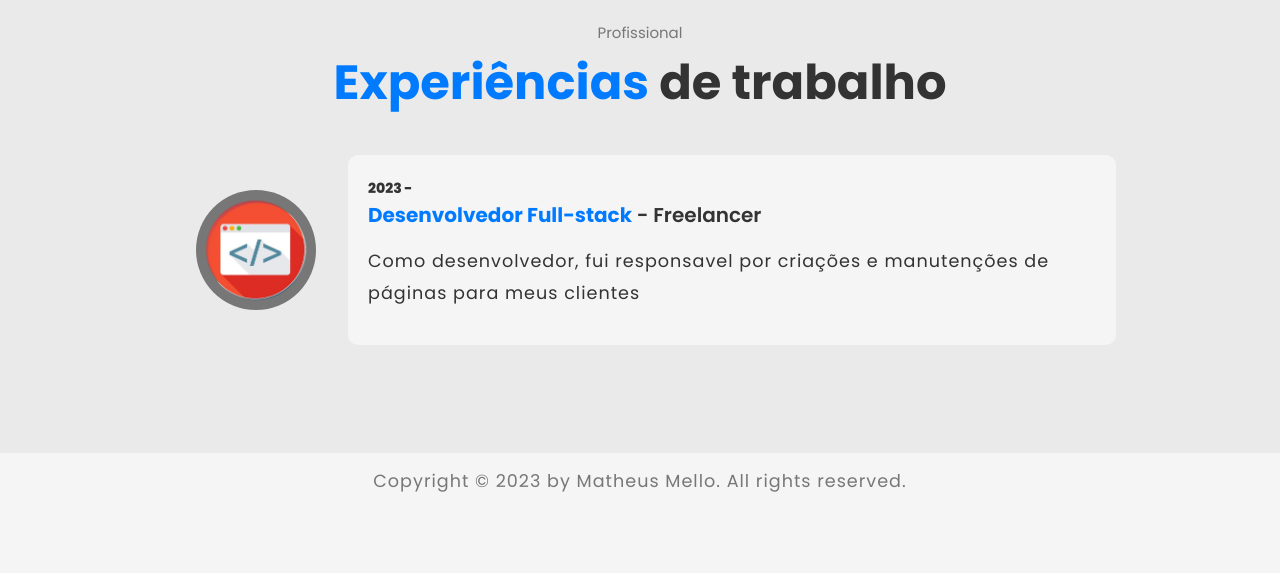
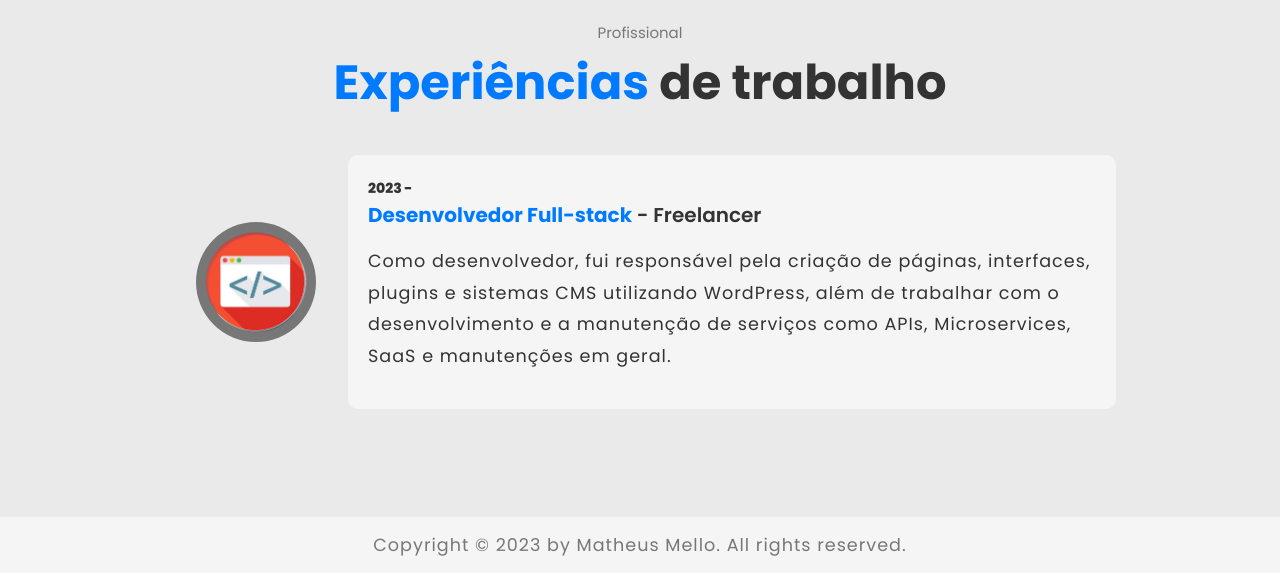
Before and after one commit to matheusgmello/portfolio, a plain HTML site: page index.html in a window 1280 px wide. Shown: the part 4908-5481 px from the top of the page. Before the commit the page ends 5417 px from the top, so only its background shows below. Drawn offline with nearby package versions, Linux system fonts and the light colour scheme.

Commit message:
fix: descrição da experiência

```diff
--- a/index.html
+++ b/index.html
@@ -285,7 +285,7 @@
                 <div class="text-box">
                     <small>2023 - </small>
                     <h5><b><span>Desenvolvedor Full-stack</span></b>  - Freelancer </h5>
-                    <p>Como desenvolvedor, fui responsavel por criações e manutenções de páginas para meus clientes</p>
+                    <p>Como desenvolvedor, fui responsável pela criação de páginas, interfaces, plugins e sistemas CMS utilizando WordPress, além de trabalhar com o desenvolvimento e a manutenção de serviços como APIs, Microservices, SaaS e manutenções em geral.</p>
                 </div>
             </div>
         </div>
```
Also changed, not shown: img/exercito.png (deleted).
